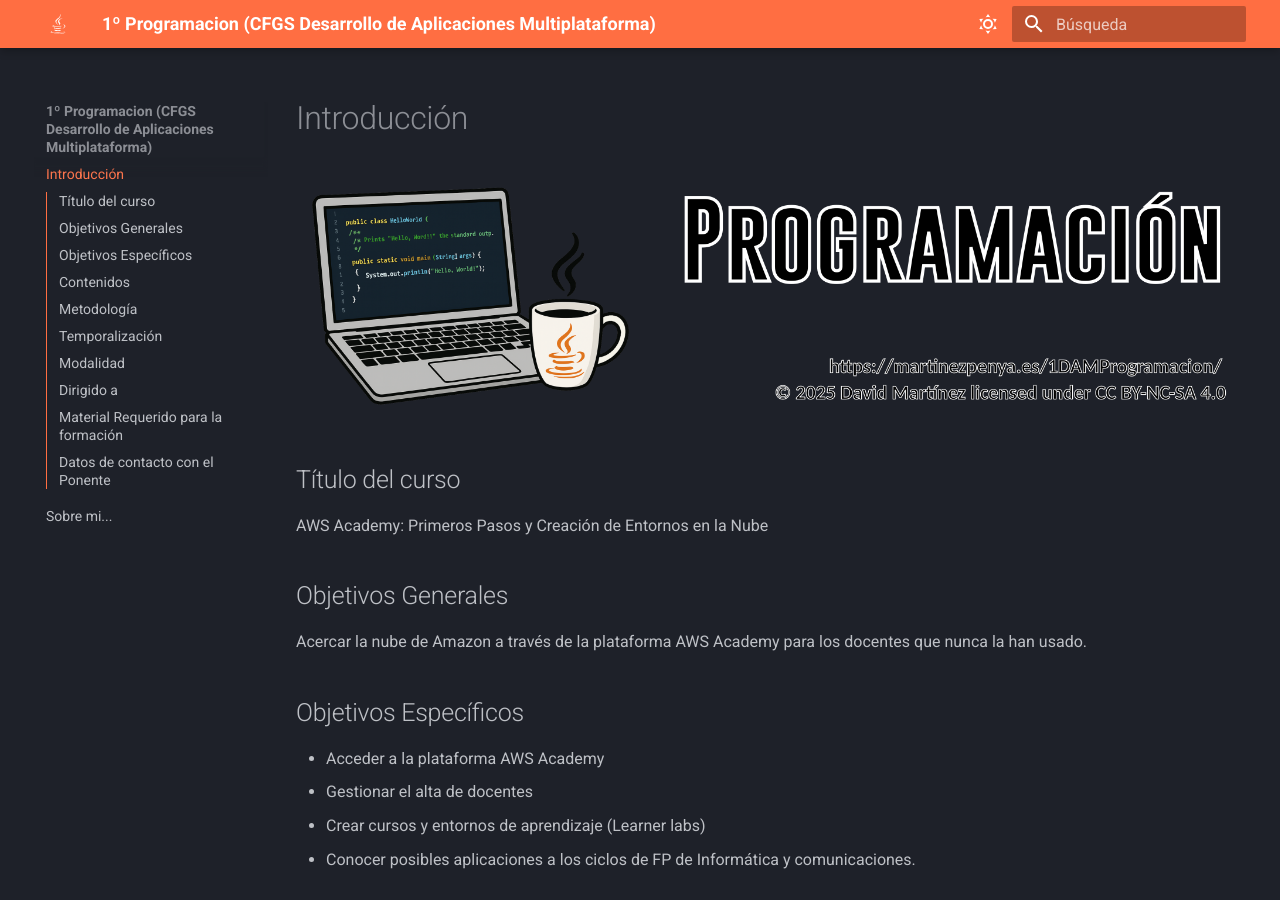
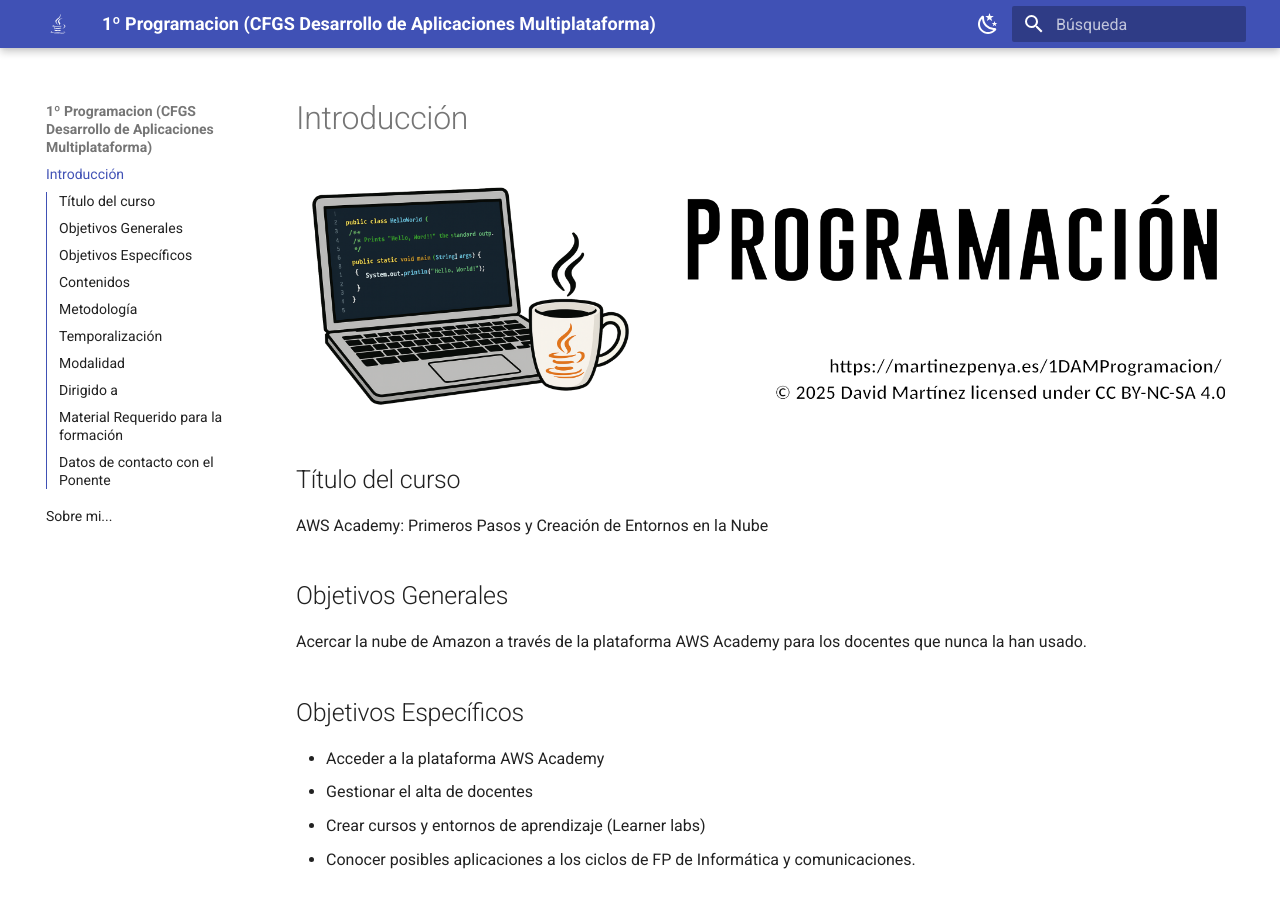
Before and after one commit to martinezpenya/1DAMProgramacion, an MkDocs documentation site: the page built from docs/index.md, in a window 1280 px wide and 900 px high. Built offline with MkDocs 1.6.1 and Material for MkDocs 9.7.7, drawn with Linux system fonts in a browser that asks for light colours.

Commit message:
change colors

```diff
--- a/mkdocs.yml
+++ b/mkdocs.yml
@@ -39,20 +39,20 @@ theme:
 #  features:
 #    - navigation.footer
   palette:
+    # Light Mode
+    - scheme: default
+      toggle:
+        icon: material/weather-night
+        name: Light mode
+      primary: indigo
+      accent: light blue
     # Dark Mode
     - scheme: slate
       toggle:
         icon: material/weather-sunny
         name: Dark mode
-      primary: deep orange
-      accent: orange
-    # Light Mode
-    - scheme: default
-      toggle:
-        icon: material/weather-night
-        name: Light mode
-      primary: orange
-      accent: deep orange
+      primary: indigo
+      accent: light blue
   font:
     text: Roboto
     code: Roboto Mono
```
